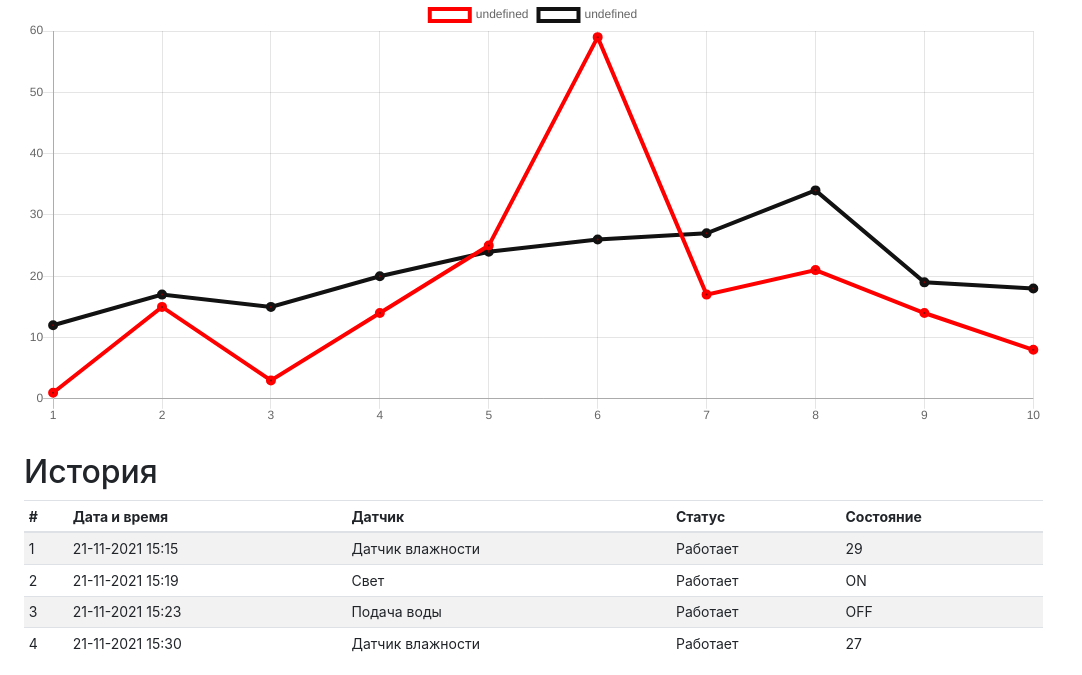
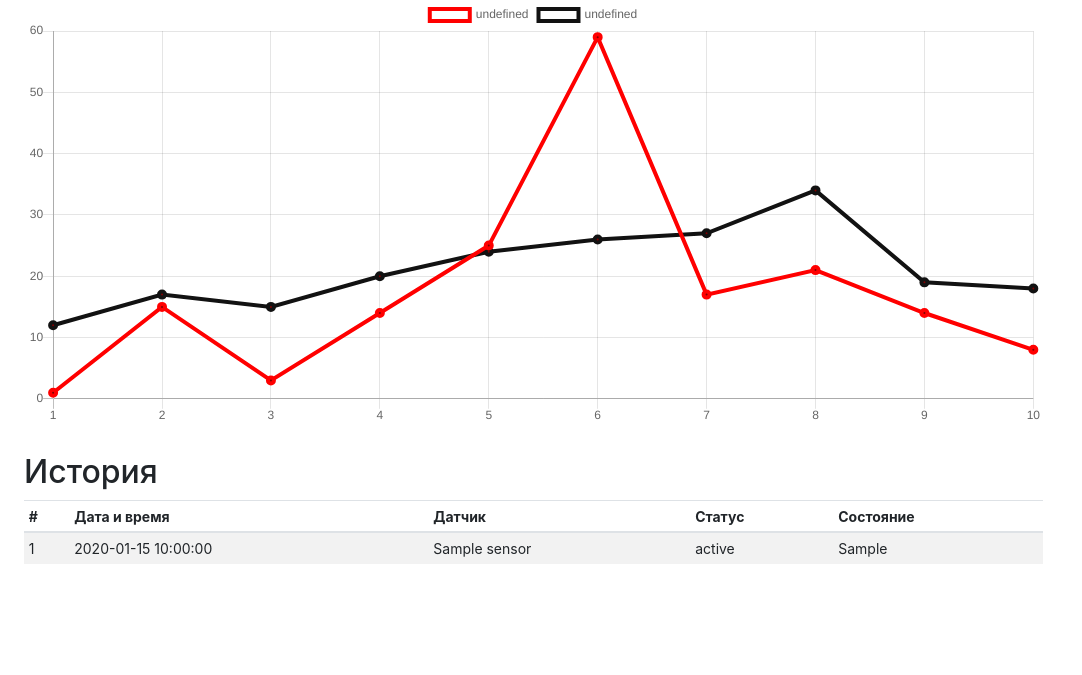
Before and after one commit to Zeksait/tomato_life, a Python web app: template templates/dashboard/index.html in a window 1280 px wide. Shown: the part 144-819 px from the top of the page, without its empty margins (0-1082 px from the left). After the commit the page ends 708 px from the top, so only its background shows below. Run offline with Jinja, Linux system fonts and the light colour scheme; the template is opened without the code that fills it: most values are stand-ins (such as "Sample title", 1, 10 or a date in 2020).

Commit message:
edit dashboard html

```diff
--- a/templates/dashboard/index.html
+++ b/templates/dashboard/index.html
@@ -142,35 +142,15 @@
                         </tr>
                         </thead>
                         <tbody>
+                        {% for moment in moments %}
                             <tr>
-                            <td>1</td>
-                            <td>21-11-2021 15:15</td>
-                            <td>Датчик влажности</td>
-                            <td>Работает</td>
-                            <td>29</td>
+                                <td>{{ sensor.id }}</td>
+                                <td>{{ sensor.date }}</td>
+                                <td>{{ sensor.sensor_name }}</td>
+                                <td>{{ sensor.sensor_status }}</td>
+                                <td>{{ sensor.sensor_value }}</td>
                             </tr>
-                        <tr>
-                            <td>2</td>
-                            <td>21-11-2021 15:19</td>
-                            <td>Свет</td>
-                            <td>Работает</td>
-                            <td>ON</td>
-                        </tr>
-                        <tr>
-                            <td>3</td>
-                            <td>21-11-2021 15:23</td>
-                            <td>Подача воды</td>
-                            <td>Работает</td>
-                            <td>OFF</td>
-                        </tr>
-                        <tr>
-                            <td>4</td>
-                            <td>21-11-2021 15:30</td>
-                            <td>Датчик влажности</td>
-                            <td>Работает</td>
-                            <td>27</td>
-                        </tr>
-
+                        {% endfor %}
                         </tbody>
                     </table>
                 </div>
```
Lines whose indentation alone changed are shown as unchanged.
